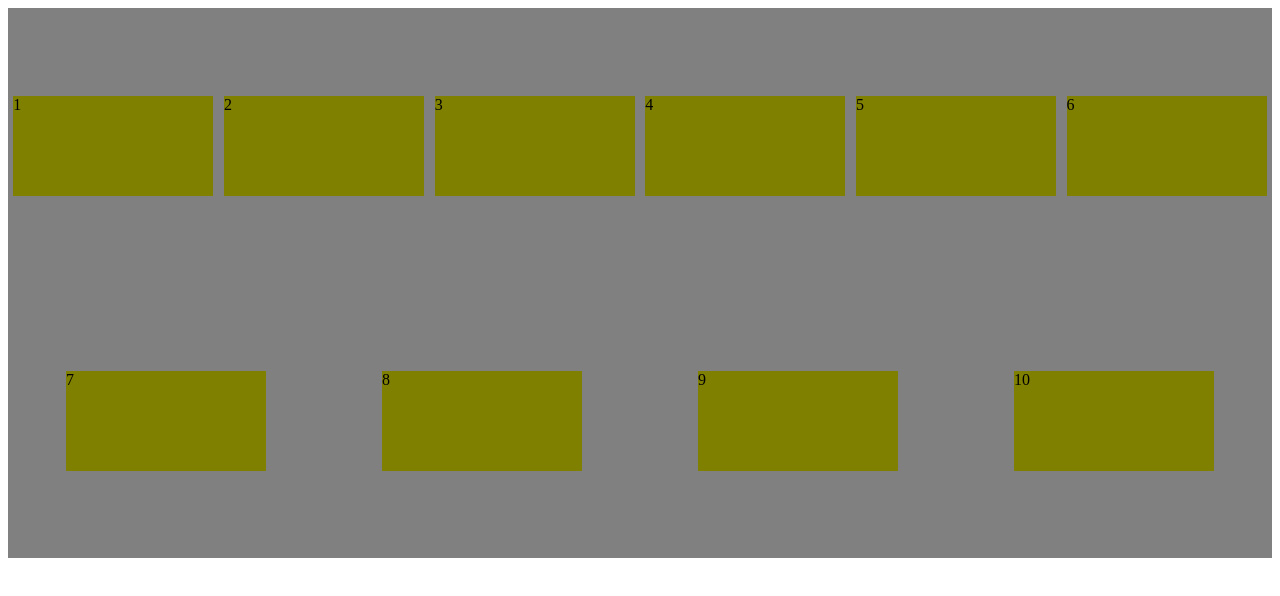
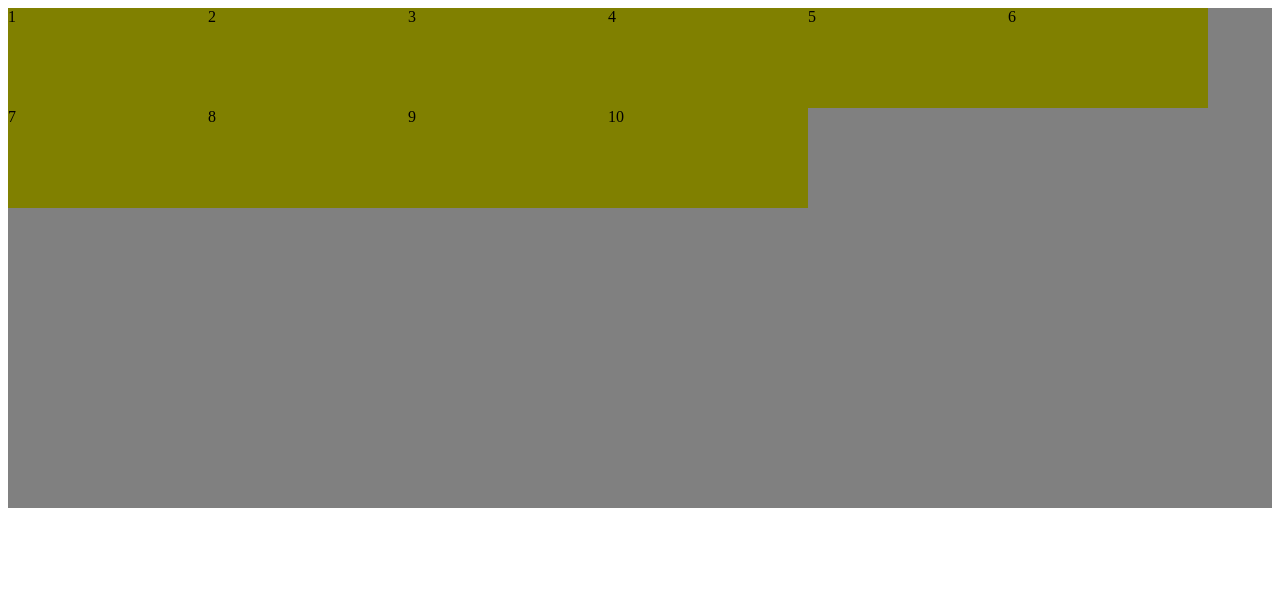
Before and after one commit to Y-Muni/Working-with-flexes, a plain HTML site: page index4.html in a window 1280 px wide. Drawn offline with Linux system fonts and the light colour scheme.

Commit message:
changes4

```diff
--- a/index4.html
+++ b/index4.html
@@ -5,7 +5,7 @@
         <meta charset="utf-8">
         <title>Multi-line Flex</title>
         <meta name="description" content="">
-        <link rel="stylesheet" href="css/style3.css">
+        <link rel="stylesheet" href="css/style4.css">
     </head>
 
     <body>
```
